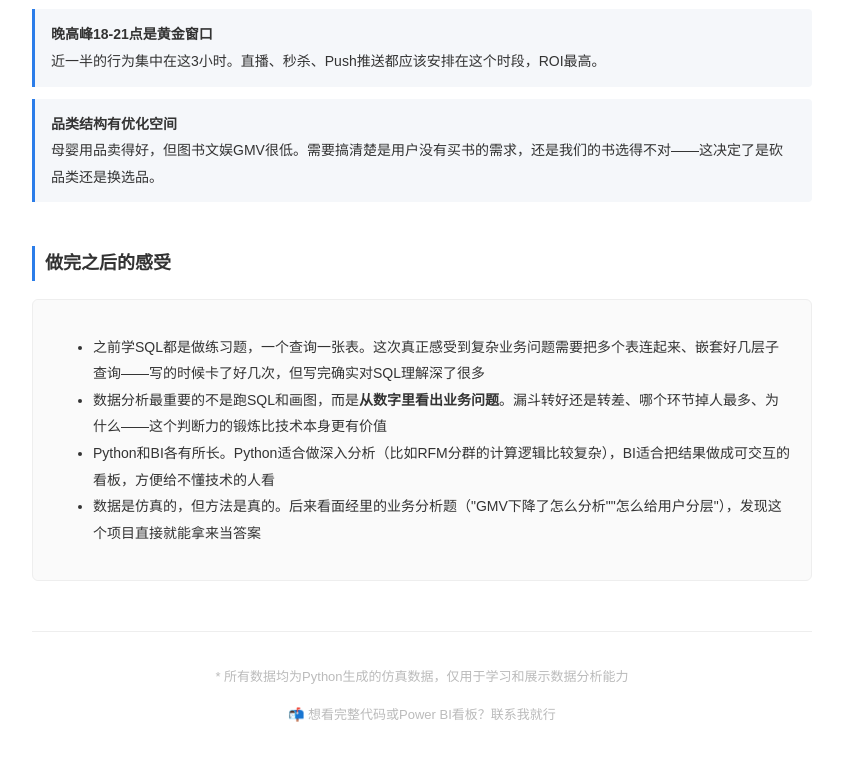
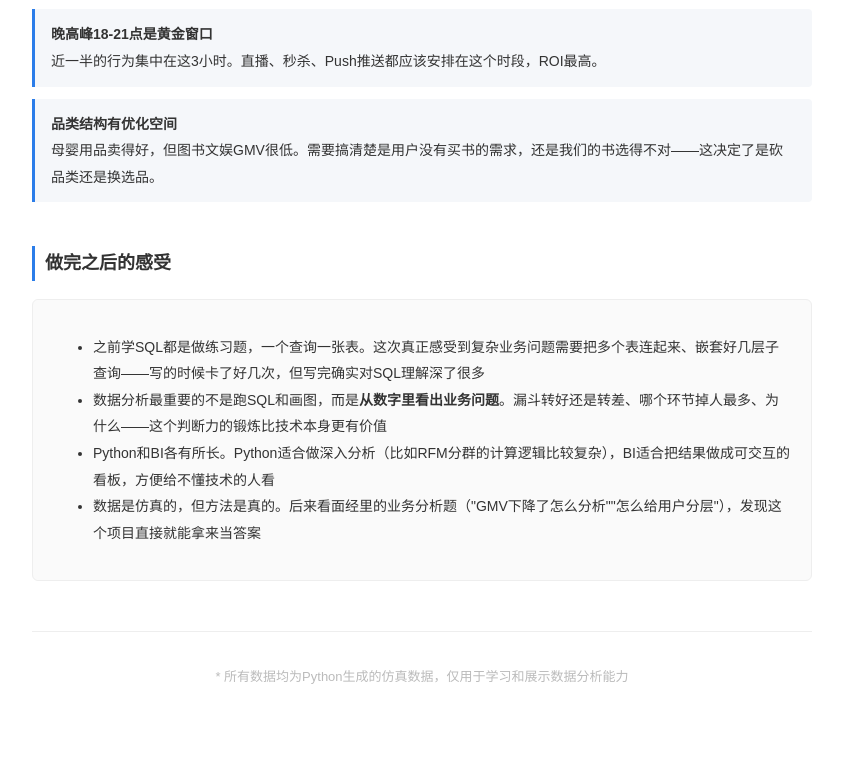
Before and after one commit to yanghuif102/ecommerce-analysis, a plain HTML site: page index.html in a window 1280 px wide. Shown: the part 5431-6191 px from the top of the page, without its empty margins (218-1061 px from the left). Drawn offline with Linux system fonts and the light colour scheme.

Commit message:
删除联系方式和邮箱信息

```diff
--- a/index.html
+++ b/index.html
@@ -200,7 +200,6 @@
 
 <div class="end">
   <p>* 所有数据均为Python生成的仿真数据，仅用于学习和展示数据分析能力</p>
-  <p style="margin-top:12px">📬 想看完整代码或Power BI看板？联系我就行</p>
 </div>
 
 </body>
```
Also changed, not shown: 1 other file.
